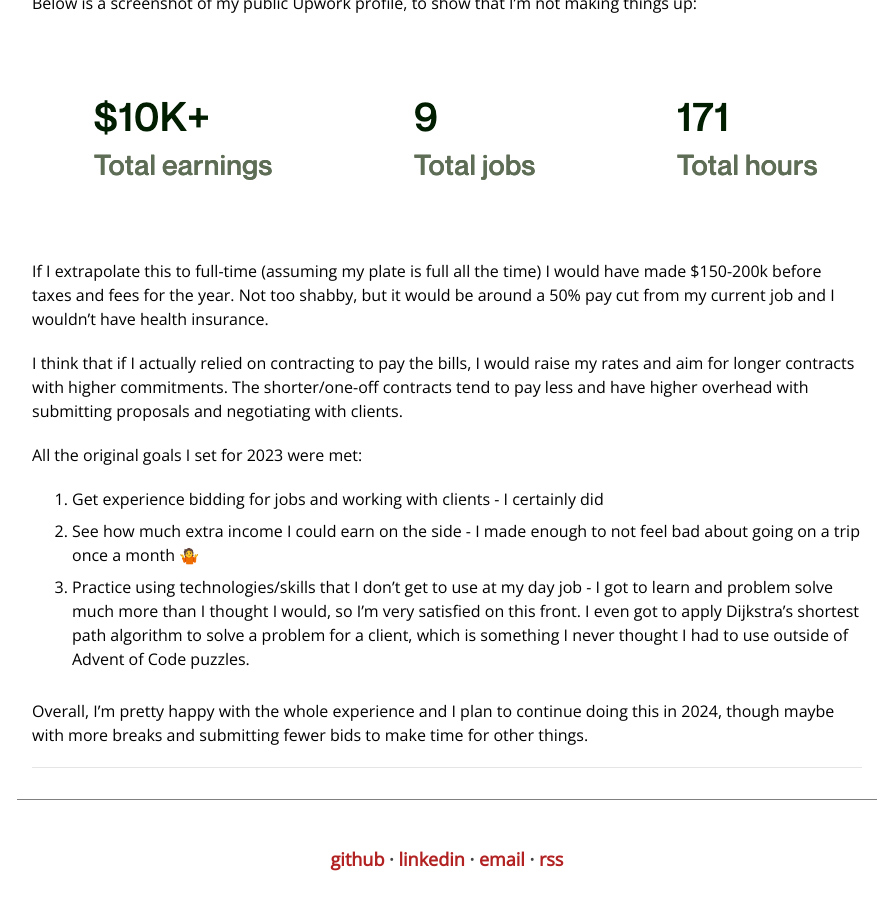
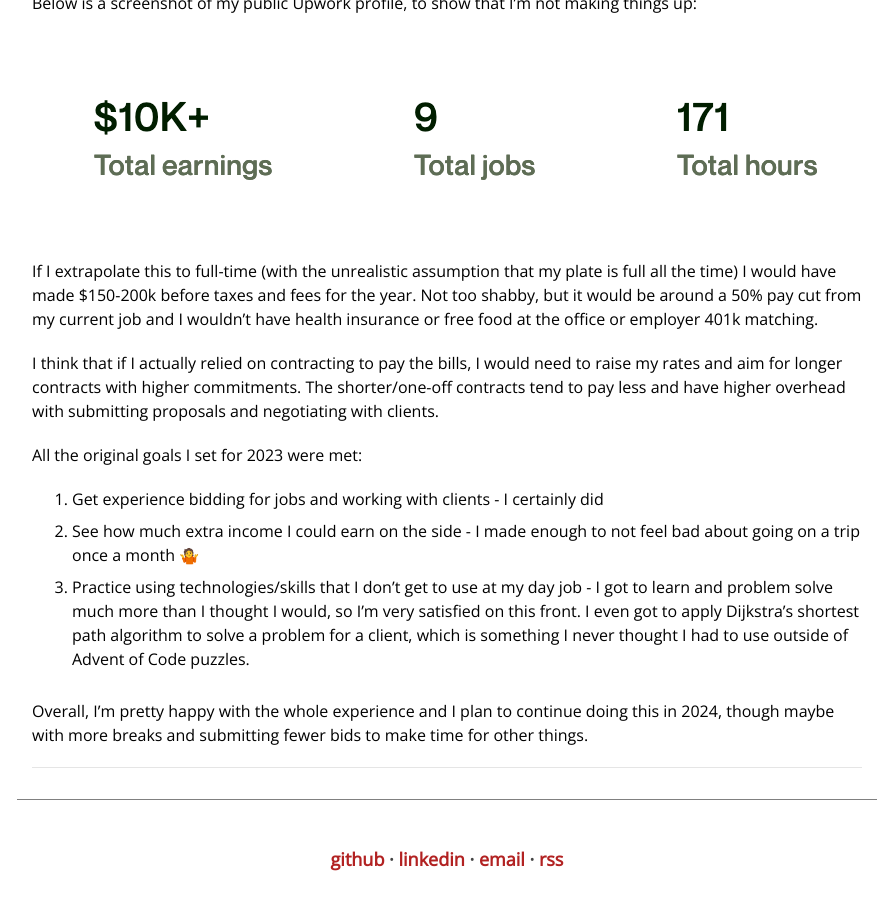
Before and after one commit to yangdanny97/yangdanny97.github.io, a Jekyll site: the page built from _posts/2023-12-29-freelancing.md, in a window 1280 px wide and 900 px high, scrolled down 4311 px. Shown: the whole window, without its empty margins (193-1084 px from the left). Built offline with Jekyll 4.4.1, drawn with Linux system fonts in a browser that asks for light colours; comment, search, counter and statistics services are not loaded; some of the changed text lies outside the part shown.

Commit message:
fix content

```diff
--- a/_posts/2023-12-29-freelancing.md
+++ b/_posts/2023-12-29-freelancing.md
@@ -97,9 +97,9 @@ Below is a screenshot of my public Upwork profile, to show that I'm not making t
 
 ![upwork profile 2](https://yangdanny97.github.io/images/upwork2.png)
 
-If I extrapolate this to full-time (assuming my plate is full all the time) I would have made $150-200k before taxes and fees for the year. Not too shabby, but it would be around a 50% pay cut from my current job and I wouldn't have health insurance.
+If I extrapolate this to full-time (with the unrealistic assumption that my plate is full all the time) I would have made $150-200k before taxes and fees for the year. Not too shabby, but it would be around a 50% pay cut from my current job and I wouldn't have health insurance or free food at the office or employer 401k matching.
 
-I think that if I actually relied on contracting to pay the bills, I would raise my rates and aim for longer contracts with higher commitments. The shorter/one-off contracts tend to pay less and have higher overhead with submitting proposals and negotiating with clients.
+I think that if I actually relied on contracting to pay the bills, I would need to raise my rates and aim for longer contracts with higher commitments. The shorter/one-off contracts tend to pay less and have higher overhead with submitting proposals and negotiating with clients.
 
 All the original goals I set for 2023 were met:
 
```
